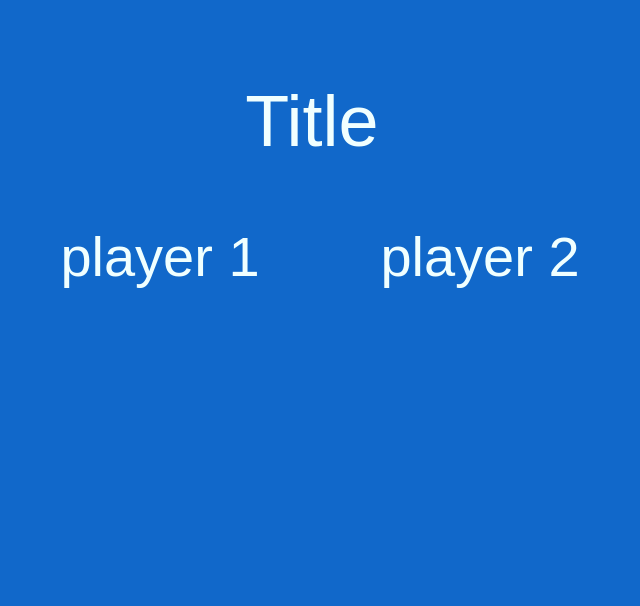
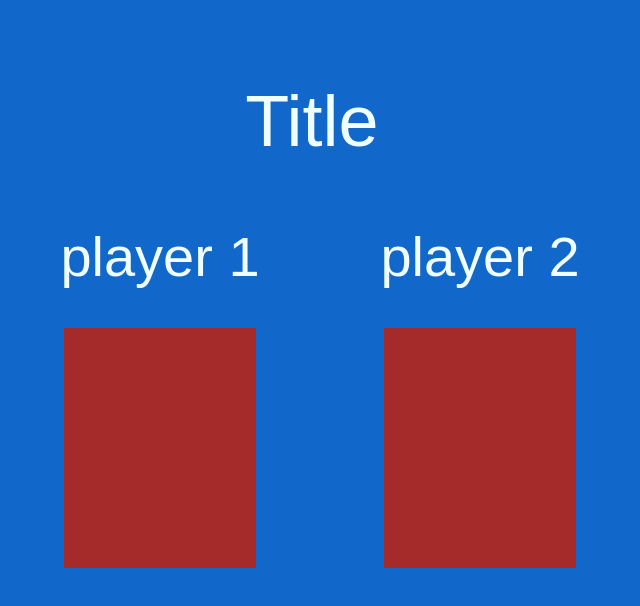
Before and after one commit to Ali-Ayb/diceGame, a plain HTML site: page index.html in a window 1280 px wide. Shown: the whole page, without its empty margins (328-968 px from the left). Drawn offline with Linux system fonts and the light colour scheme.

Commit message:
added 2 dice html and css

```diff
--- a/index.html
+++ b/index.html
@@ -17,9 +17,10 @@
         <p class="player1">player 1</p>
         <p class="player2">player 2</p>
     </div>
-
-    <div></div>
-    <div></div>
+    <div class="container3">
+        <div class="dice1"></div>
+        <div class="dice2"></div>
+    </div>
     <script type="text/javascript" src="script.js"></script>
 </body>
 
--- a/script.js
+++ b/script.js
@@ -1,5 +1,2 @@
 let player1_num = Math.floor(Math.random() * 10) - 3;
 let player2_num = Math.floor(Math.random() * 10) - 3;
-
-console.log(player1_num);
-console.log(player2_num);
--- a/styles.css
+++ b/styles.css
@@ -13,15 +13,28 @@ body {
   display: flex;
   justify-content: center;
 }
-.container2 {
+.container2,
+.container3 {
   margin-left: 25vw;
   height: 20vh;
   display: flex;
   width: 50vw;
   justify-content: space-around;
 }
+
 .player1,
 .player2 {
   color: azure;
   font-size: 56px;
 }
+
+.dice1 {
+  background-color: brown;
+  height: 30vh;
+  width: 15vw;
+}
+.dice2 {
+  background-color: brown;
+  height: 30vh;
+  width: 15vw;
+}
```
